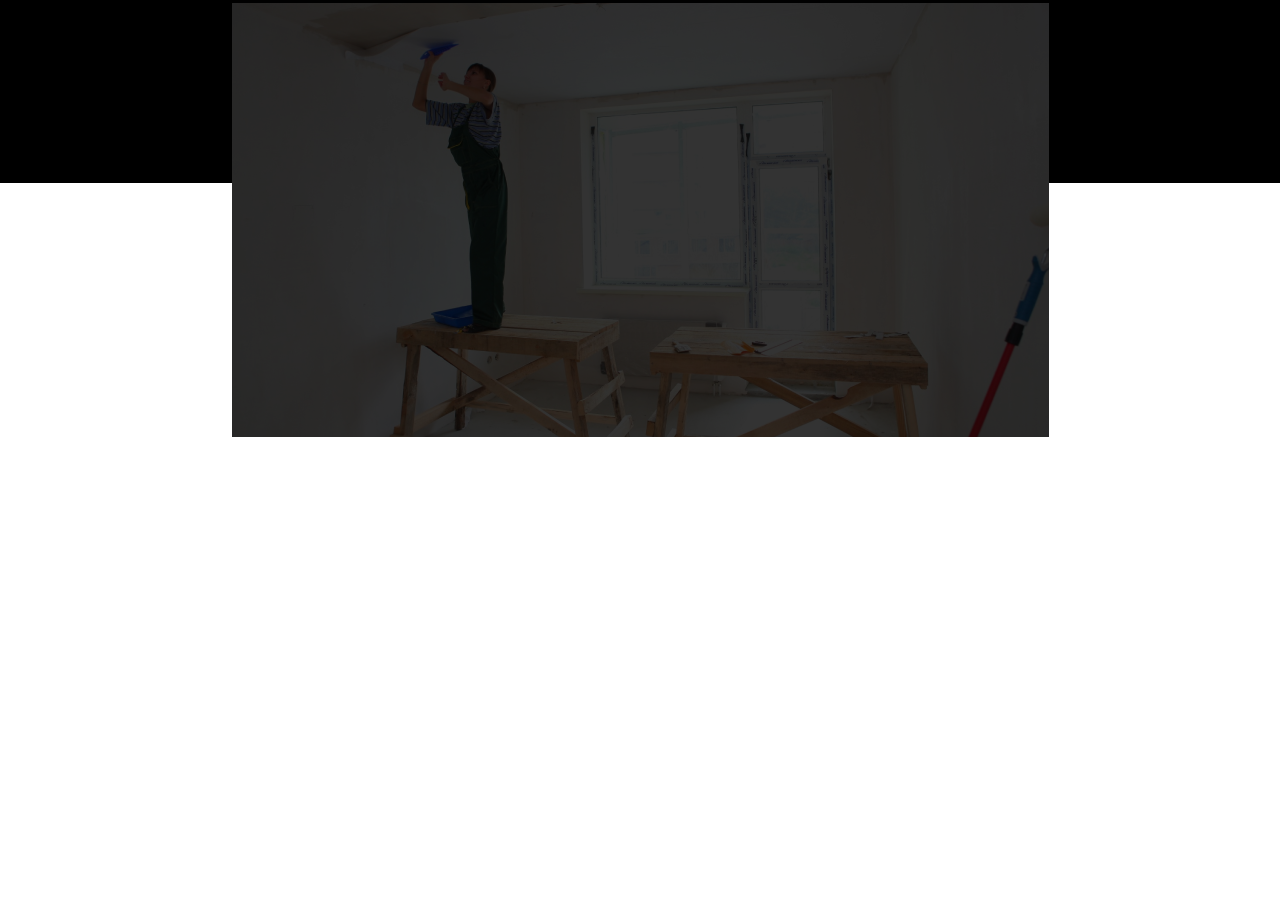
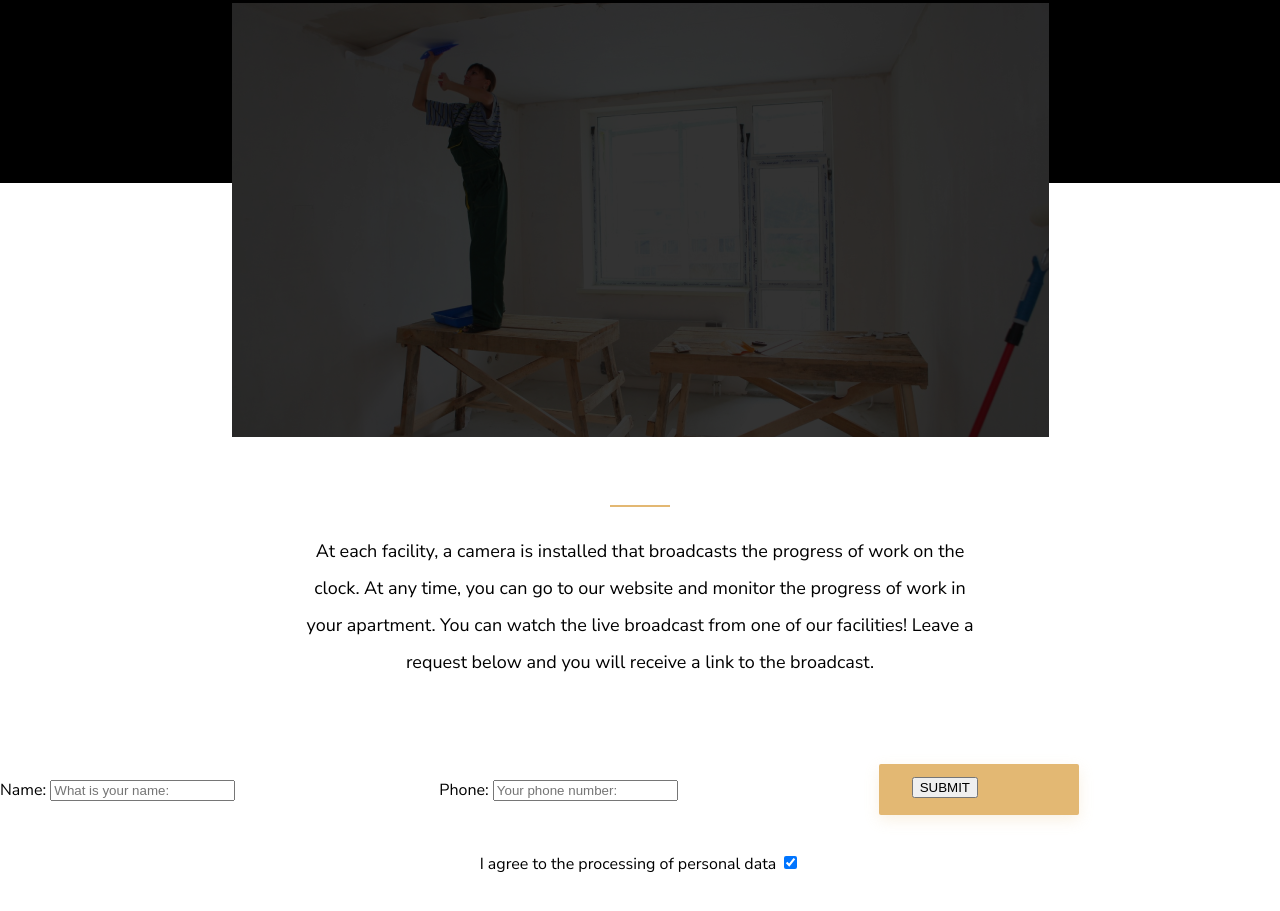
Before and after one commit to WhiTePePeL/VerstSait, a plain HTML site: page index.html in a window 1280 px wide. Shown: the part 1681-2592 px from the top of the page. Drawn offline with Linux system fonts and the light colour scheme; files whose address does not match are found by name.

Commit message:
gotov_grid_block3

```diff
--- a/css/styles.css
+++ b/css/styles.css
@@ -107,8 +107,10 @@
     border-radius: 2px;
     font-family: 'Nunito Sans', sans-serif;
 }
+.block2-container {
+    background-color: black;
+}
 .block2 {
-    background-color: black;
     background-size: cover;
     height: 1074px;
     position: relative;
@@ -228,3 +230,37 @@
 .img-filtr {
     filter: brightness(0.2)
 }
+hr {
+    width: 60px;
+    border: 1px solid rgb(227, 184, 115);
+    margin-top: 62px;
+}
+.text-block3 {
+    font-style: normal;
+    font-weight: 400;
+    font-size: 18px;
+    line-height: 37px;
+    text-align: center;
+    display: flex;
+    justify-content: center;
+    width: 681px;
+    margin: auto;
+}
+.sub {
+    width: 200px;
+    height: 51px;
+    font-size: 11px;
+
+}
+.info-form {
+    display: grid;
+    grid-template-columns: 1fr 1fr 1fr;
+    row-gap: 38px;
+    margin-top: 65px;
+    align-items: center;
+    column-gap: 38px;
+}
+.info-form div:nth-of-type(4) {
+    grid-column: 1/4;
+    margin: 0 auto;
+}
--- a/index.html
+++ b/index.html
@@ -81,6 +81,32 @@
                 <div class="img-filtr"><img src="../Verst/image/block3-image.jpg" alt="Рабочий"></div>
                 <div class="svg play"> <object type="image/svg+xml" data="../Verst/image/play.svg"></object></div>
             </div>
+            <hr>
+            <div class="text-block3">
+                <p>
+                    At each facility, a camera is installed that broadcasts the progress of work on the clock. At any time, you can go to our website and monitor the progress of work in your apartment. You can watch the live broadcast from one of our facilities! Leave a request below and you will receive a link to the broadcast.
+                </p>
+
+            </div>
+            <form class="info-form">
+                <div class="inp">
+                    <label for="name">Name:</label>
+                    <input type="text" id="name" name="name" placeholder="What is your name:">
+                </div>
+                <div class="inp">
+                    <label for="phone">Phone:</label>
+                    <input type="text" id="phone" name="phone" placeholder="Your phone number:">
+                </div>
+                <div class="button sub">
+                    <button type="button" class="submit online">SUBMIT</button>
+                </div>
+                <div class="check">
+                    <label class="checkbox">I agree to the processing of personal data
+                        <input type="checkbox" checked="checked">
+                        <span class="checkmark"></span>
+                    </label>
+                </div>
+            </form>
 
         </div>
 
```
Also changed, not shown: image/strip3.svg (added), image/stripe3.png (added).
